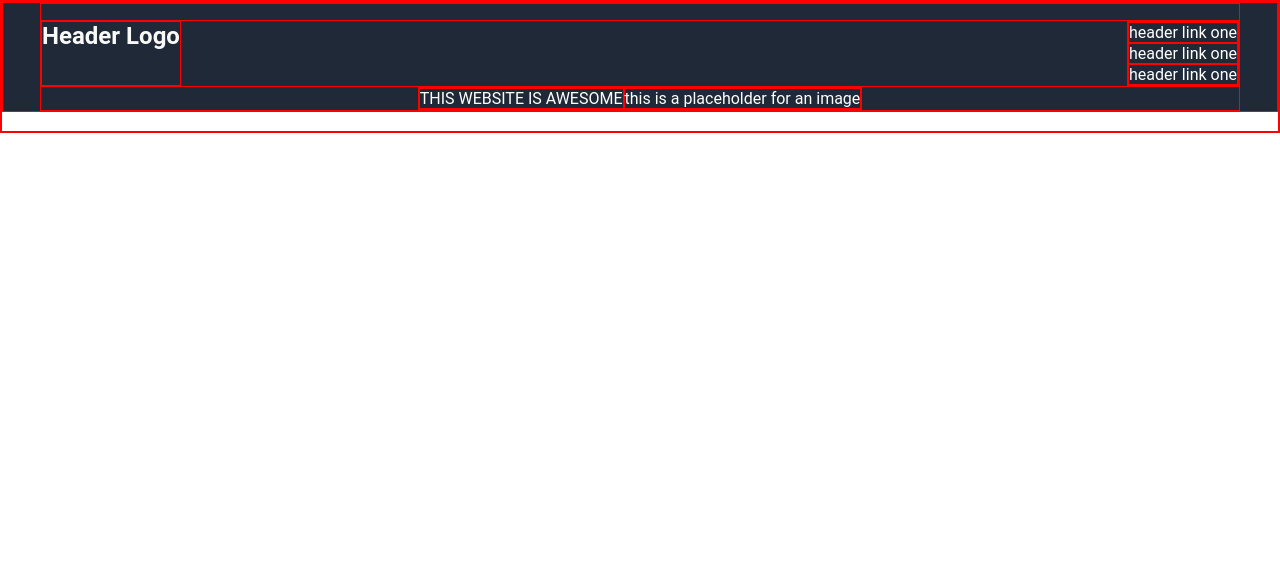
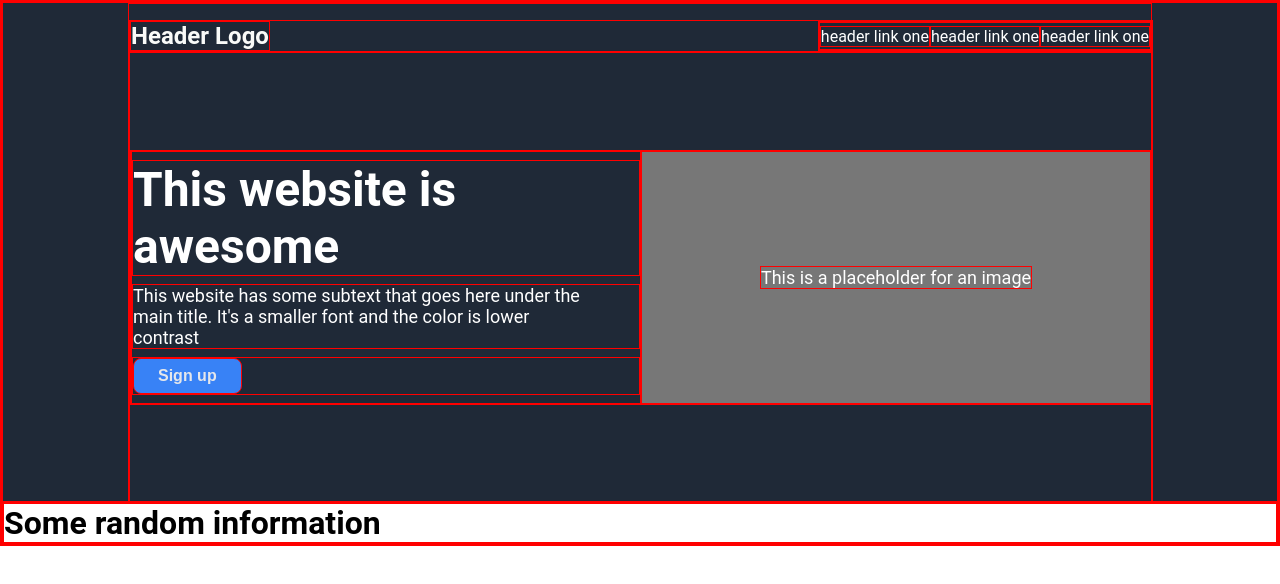
Before and after one commit to peruck/landingPage, a plain HTML site: page index.html in a window 1280 px wide. Drawn offline with Linux system fonts and the light colour scheme.

Commit message:
dia 02 do projeto

```diff
--- /dev/null
+++ b/header.css
@@ -0,0 +1,111 @@
+* {
+    padding: 0;
+    margin: 0;
+    border: 1px solid red;
+    box-sizing: border-box;
+}
+
+ul {
+    list-style-type: none;
+}
+
+body {
+    margin: 0 auto;
+    font-family: 'Roboto', sans-serif;
+    font-size: 18px;
+    font-size: 1rem;
+    color: #fff;
+}
+
+#header {
+    background: #1F2937;
+    margin: 0 auto;
+    height: 500px;
+
+}
+
+#header-main {
+    margin: 0 auto;
+    display: flex;
+    flex-direction: column;
+    width: 1024px;
+    height: inherit;
+}
+
+#header-content {
+    height: inherit;
+    align-items: center;
+    justify-content: center;
+}
+
+#header-nav {
+    display: flex;
+    justify-content: space-between;
+    width: 1024px;
+    margin-top: 1rem;
+}
+
+#header-nav-logo {
+    font-size: 24px;
+    font-weight: bold;
+    color: #F9FAF8;
+}
+
+#header-nav-container {
+    display: flex;
+}
+
+#header-nav-links {
+    display: flex;
+    place-items: center;
+}
+
+#header-content {
+    display: flex;
+    width: 1024px;
+}
+
+#header-content-texts {
+    display: flex;
+    flex-direction: column;
+    flex: 1;
+    gap: 0.5rem;
+    padding: 0.5rem 0;
+
+}
+
+#header-content-logo {
+    font-size: 48px;
+    font-weight: bold;
+    flex: initial;
+}
+
+#header-content-img {
+    background-color: #777;
+    font-size: 18px;
+    flex: 1;
+    display: flex;
+    justify-content: center;
+    align-items: center;
+}
+
+#header-content-main {
+    display: flex;
+    flex: 1;
+}
+
+#header-content-main-button button {
+    padding: 0.5rem 1.5rem;
+    border-radius: 0.5rem;
+    color: #E5E7EB;
+    font-size: 16px;
+    font-weight: bold;
+    background-color: #3882f6;
+    flex: initial;
+}
+
+#header-content-subtitle {
+    font-size: 18px;
+    flex: 1;
+    padding-right: 3rem;
+}
--- a/index.html
+++ b/index.html
@@ -5,7 +5,8 @@
     <meta charset="UTF-8">
     <meta name="viewport" content="width=device-width, initial-scale=1.0">
     <title>LandingPage</title>
-    <link rel="stylesheet" href="style.css">
+    <link rel="stylesheet" href="header.css">
+    <link rel="stylesheet" href="main.css">
 </head>
 
 <body>
@@ -13,21 +14,40 @@
         <div id="header-main">
             <div id="header-nav">
                 <div id="header-nav-logo">Header Logo</div>
-                <ul id="header-nav-links">
-                    <li>header link one</li>
-                    <li>header link one</li>
-                    <li>header link one</li>
-                </ul>
+                <div id="header-nav-container">
+                    <ul id="header-nav-links">
+                        <li>header link one</li>
+                        <li>header link one</li>
+                        <li>header link one</li>
+                    </ul>
+                </div>
             </div>
             <div id="header-content">
-                <div id="header-content-logo">THIS WEBSITE IS AWESOME</div>
-                <div id="header-content-img">this is a placeholder for an image</div>
-
+                <div id="header-content-main">
+                    <div id="header-content-texts">
+                        <div id="header-content-logo">
+                            This website is awesome
+                        </div>
+                        <div id="header-content-subtitle">
+                            This website has some subtext that goes here under the main title. It's a smaller font and
+                            the color is lower contrast
+                        </div>
+                        <div id="header-content-main-button">
+                            <button>Sign up</button>
+                        </div>
+                    </div>
+                    <div id="header-content-img">
+                        <p>This is a placeholder for an image</p>
+                    </div>
+                </div>
             </div>
         </div>
+    </div>
+    <div id="main">
+        <h1>Some random information
+
+        </h1>
     </div>
 </body>
 
 </html>
-
-HAHAHAHAHasdadasdadadadas
--- /dev/null
+++ b/main.css
@@ -0,0 +1,3 @@
+#main {
+    color: #000;
+}
--- a/style.css
+++ /dev/null
@@ -1,58 +0,0 @@
-* {
-    padding: 0;
-    margin: 0;
-    border: 1px solid red;
-    box-sizing: border-box;
-}
-
-ul {
-    list-style-type: none;
-}
-
-body {
-    margin: 0 auto;
-    font-family: 'Roboto', sans-serif;
-    font-size: 1rem;
-    color: #fff;
-}
-
-#header {
-    background: #1F2937;
-    margin: 0 auto;
-
-}
-
-#header-main {
-    margin: 0 auto;
-    display: flex;
-    flex-direction: column;
-    width: 1200px;
-    align-items: center;
-}
-
-#header-content {
-    display: flex;
-}
-
-#header-nav {
-    display: flex;
-    justify-content: space-between;
-    width: 1200px;
-    margin-top: 1rem;
-}
-
-#header-nav-logo {
-    font-size: 24px;
-    font-weight: bold;
-    color: #F9FAF8;
-}
-
-#header-nav-links ul {
-    display: flex;
-    flex-direction: row;
-    font-size: 18px;
-}
-
-#header-nav-links ul li {
-    padding: 0 1rem;
-}
```
